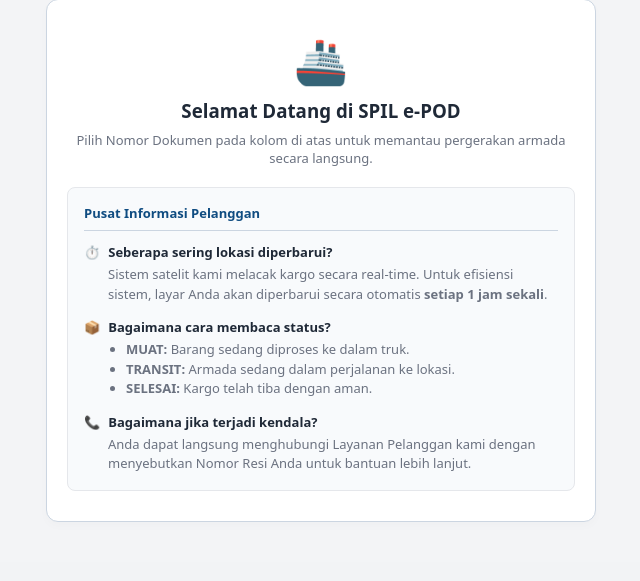
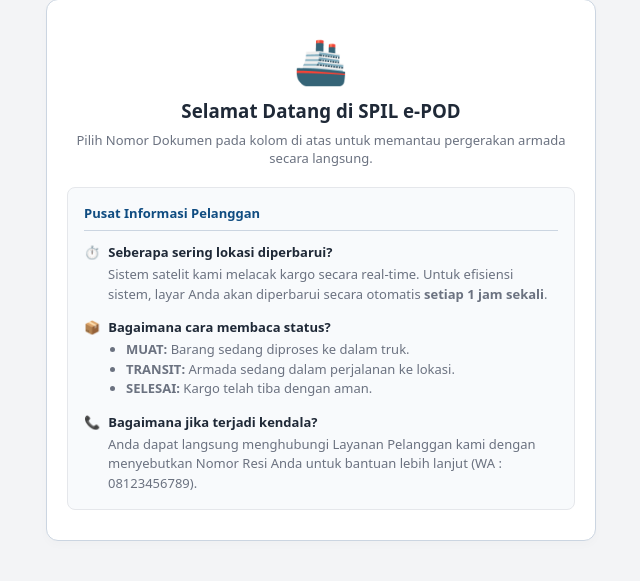
Before and after one commit to mamamam111/SHIELD--SPIL, a Flask app: template templates/Dashboard_Customer.html in a window 1280 px wide. Shown: the part 291-872 px from the top of the page, without its empty margins (319-959 px from the left). Before the commit the page ends 813 px from the top, so only its background shows below. Run offline with Flask 3, Linux system fonts and the light colour scheme; the template is opened without the code that fills it, so the values that code supplies are empty.

Commit message:
Update Dashboard_Customer.html

```diff
--- a/templates/Dashboard_Customer.html
+++ b/templates/Dashboard_Customer.html
@@ -136,7 +136,7 @@
 
                 <div class="faq-item">
                     <div class="faq-q"><span>📞</span> <span>Bagaimana jika terjadi kendala?</span></div>
-                    <div class="faq-a">Anda dapat langsung menghubungi Layanan Pelanggan kami dengan menyebutkan Nomor Resi Anda untuk bantuan lebih lanjut.</div>
+                    <div class="faq-a">Anda dapat langsung menghubungi Layanan Pelanggan kami dengan menyebutkan Nomor Resi Anda untuk bantuan lebih lanjut (WA : 08123456789).</div>
                 </div>
             </div>
         </div>
```
